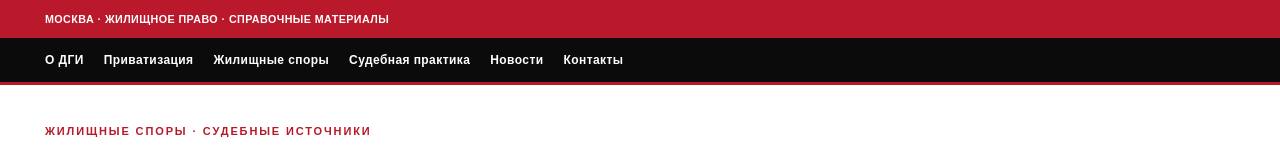
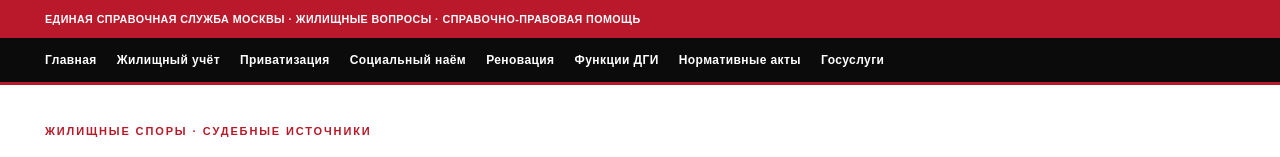
Before and after one commit to ymaslen77-tech/dgi-court-importer, a Next.js app in the folder apps/web/: page /sudebnaya-praktika-dgi in a window 1280 px wide. Shown: the top 157 px of the page. Built offline with nearby package versions, Linux system fonts and the light colour scheme; no server answers.

Commit message:
fix(parity): restore original red header copy and section navigation on light Webflow pages

```diff
--- a/apps/web/src/components/PageShell.tsx
+++ b/apps/web/src/components/PageShell.tsx
@@ -18,12 +18,23 @@ const homeNavigation = [
   { href: "/novosti-zhilishchnogo-prava", label: "Новости" },
 ];
 
+const thematicNavigation = [
+  { href: "/", label: "Главная" },
+  { href: "/zhilishchnyj-uchet", label: "Жилищный учёт" },
+  { href: "/privatizaciya-zhilya", label: "Приватизация" },
+  { href: "/socialnyj-naem", label: "Социальный наём" },
+  { href: "/renovaciya-pereselenie", label: "Реновация" },
+  { href: "/funkcii-dgi", label: "Функции ДГИ" },
+  { href: "/normativnye-akty", label: "Нормативные акты" },
+  { href: "/gosuslugi-dgi", label: "Госуслуги" },
+];
+
 export function PageShell({ children, variant = "default" }: Readonly<{ children: React.ReactNode; variant?: "default" | "home" | "thematic" }>) {
   return (
     <div className={`site site--${variant}`}>
       <a href="#main-content" className="skip-link">Перейти к основному содержанию</a>
       <div className="topbar">
-        <div className="container">МОСКВА · ЖИЛИЩНОЕ ПРАВО · СПРАВОЧНЫЕ МАТЕРИАЛЫ</div>
+        <div className="container">{variant === "thematic" ? "ЕДИНАЯ СПРАВОЧНАЯ СЛУЖБА МОСКВЫ · ЖИЛИЩНЫЕ ВОПРОСЫ · СПРАВОЧНО-ПРАВОВАЯ ПОМОЩЬ" : "МОСКВА · ЖИЛИЩНОЕ ПРАВО · СПРАВОЧНЫЕ МАТЕРИАЛЫ"}</div>
       </div>
       <header className="site-header">
         <div className="container header-wrap">
@@ -35,7 +46,7 @@ export function PageShell({ children, variant = "default" }: Readonly<{ children
             </span>
           </Link>
           <nav className="main-nav" aria-label="Основная навигация">
-            {(variant === "home" ? homeNavigation : navigation).map((item) => <Link href={item.href} key={item.href}>{item.label}</Link>)}
+            {(variant === "home" ? homeNavigation : variant === "thematic" ? thematicNavigation : navigation).map((item) => <Link href={item.href} key={item.href}>{item.label}</Link>)}
           </nav>
           {variant === "home" && <Link className="header-cta" href="/#services">РАЗОБРАТЬ СИТУАЦИЮ →</Link>}
         </div>
```
